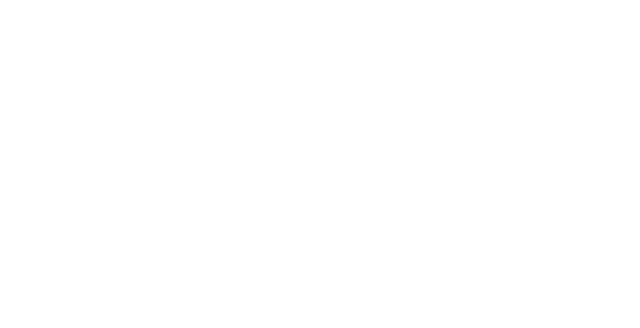
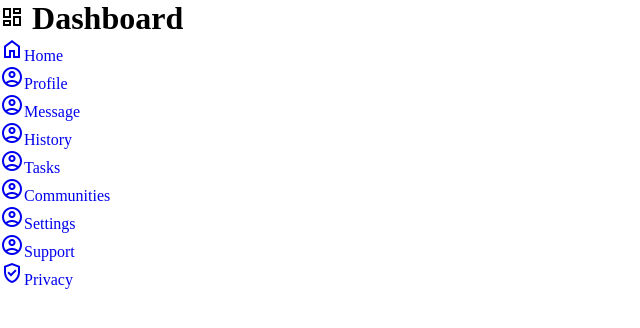
Before and after one commit to meeetppatel/admin-dashboard, a plain HTML site: page index.html in a window 1280 px wide. Shown: the whole page, without its empty margins (0-640 px from the left). Drawn offline with nearby package versions, Linux system fonts and the light colour scheme.

Commit message:
sidebar html

```diff
--- a/index.html
+++ b/index.html
@@ -1,13 +1,78 @@
 <!DOCTYPE html>
 <html lang="en">
+
 <head>
     <meta charset="UTF-8">
     <meta http-equiv="X-UA-Compatible" content="IE=edge">
     <meta name="viewport" content="width=device-width, initial-scale=1.0">
     <title>Admin-Dashboard</title>
+    <link rel="stylesheet"
+        href="https://fonts.googleapis.com/css2?family=Material+Symbols+Outlined:opsz,wght,FILL,GRAD@48,400,0,0" />
     <link rel="stylesheet" href="style.css">
 </head>
+
 <body>
+    <div class="container">
+        <div class="sidebar">
+            <div class="nav-dashboard">
+                <h1>
+                    <span class="material-symbols-outlined">
+                        dashboard
+                    </span>
+                    Dashboard
+                </h1>
+            </div>
+            <div class="nav-content">
+                <ul>
+                    <li><a href="#" class="links"><span class="material-symbols-outlined">
+                                home
+                            </span>Home</a></li>
+                    <li><a href="#" class="links"><span class="material-symbols-outlined">
+                        account_circle
+                        </span>Profile</a></li>
+                    <li><a href="#" class="links"><span class="material-symbols-outlined">
+                        account_circle
+                        </span>Message</a></li>
+                    <li><a href="#" class="links"><span class="material-symbols-outlined">
+                        account_circle
+                        </span>History</a></li>
+                    <li><a href="#" class="links"><span class="material-symbols-outlined">
+                        account_circle
+                        </span>Tasks</a></li>
+                    <li><a href="#" class="links"><span class="material-symbols-outlined">
+                        account_circle
+                        </span>Communities</a></li>
+                </ul>
+            </div>
+            <div class="nav-support">
+                <ul>
+                    <li><a href="#" class="links"><span class="material-symbols-outlined">
+                        account_circle
+                        </span>Settings</a></li>
+                    <li><a href="#" class="links"><span class="material-symbols-outlined">
+                        account_circle
+                        </span>Support</a></li>
+                    <li><a href="#" class="links"><span class="material-symbols-outlined">
+                        verified_user
+                        </span>Privacy</a></li>
+                </ul>
+            </div>
+        </div>
+        <div class="header">
 
+        </div>
+        <div class="main-container">
+            <div class="projects">
+
+            </div>
+            <div class="announcements">
+
+            </div>
+            <div class="trending">
+
+            </div>
+        </div>
+    </div>
 </body>
+
 </html>
--- a/style.css
+++ b/style.css
@@ -0,0 +1,17 @@
+
+
+* {
+    margin: 0;
+    padding: 0;
+    box-sizing: border-box;
+  }
+
+
+
+
+ul{
+    list-style: none;
+}
+a{
+    text-decoration: none;
+}
```
